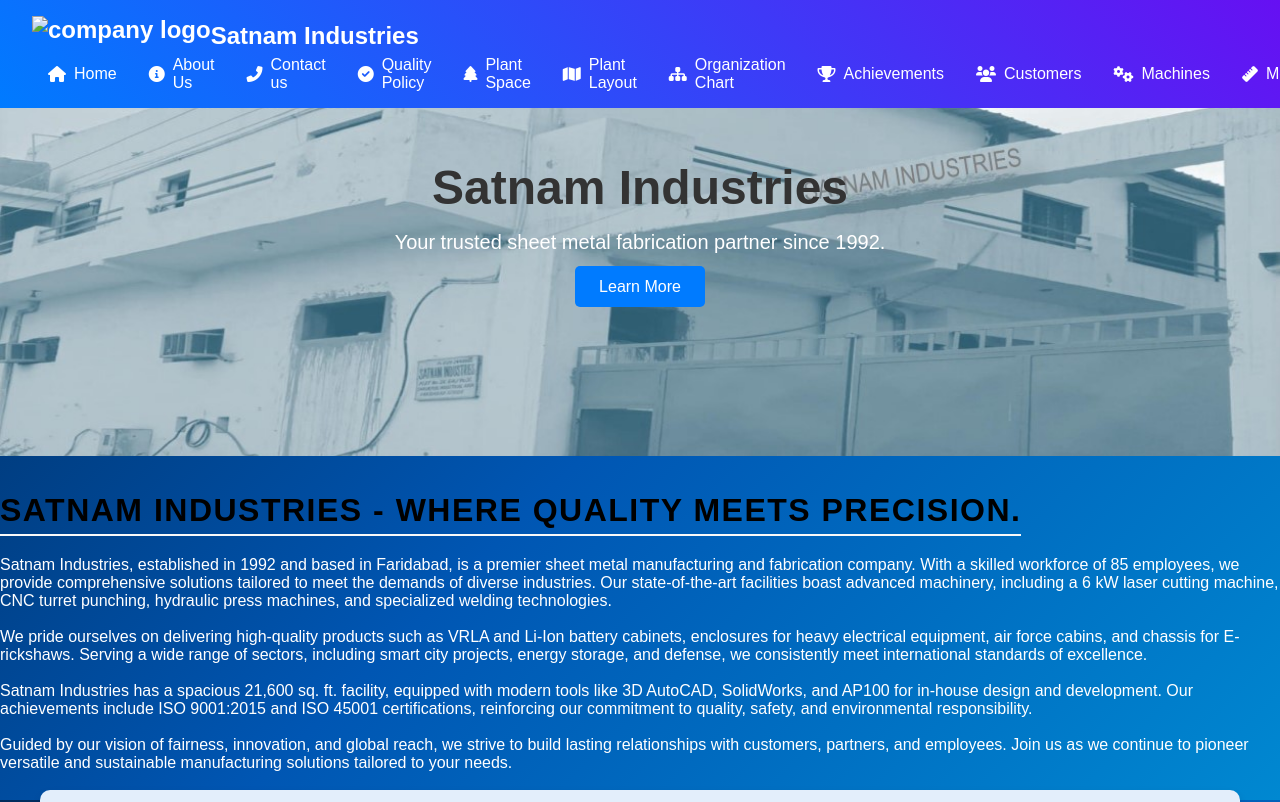
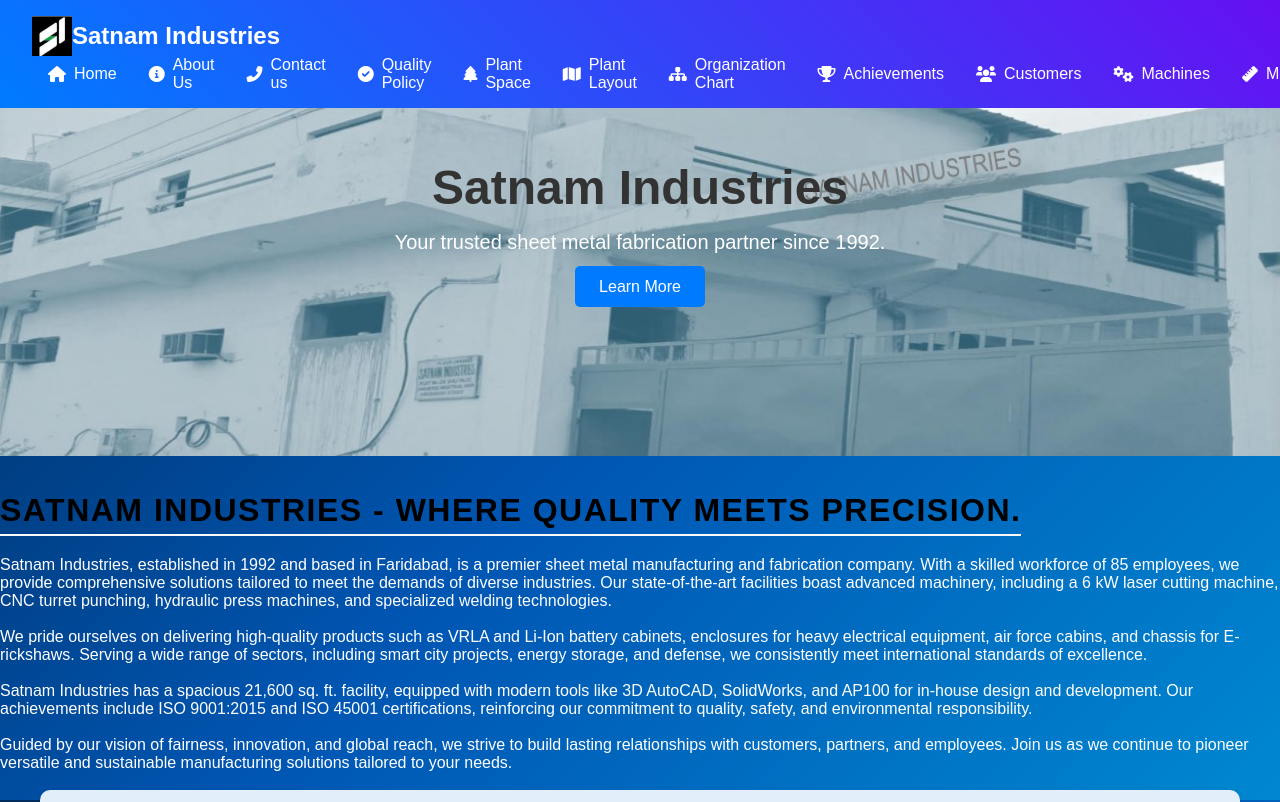
Before and after one commit to satindustries/satnamindustries, a website: page index.html in a window 1280 px wide. Shown: the top 802 px of the page. Drawn offline with Linux system fonts and the light colour scheme; no server answers.

Commit message:
Update index.html

```diff
--- a/index.html
+++ b/index.html
@@ -30,7 +30,7 @@
     <!-- Navbar -->
     <nav class="navbar" >
         <div class="logo">
-          <a href="#"><img src="logo/-company.png" alt="company logo" style="height:40px"> Satnam Industries</a>
+          <a href="#"><img src="logo/logo-company.png" alt="company logo" style="height:40px"> Satnam Industries</a>
         </div>
         <div class="menu-toggle" id="mobile-menu">
           <i class="fas fa-bars"></i>
```
